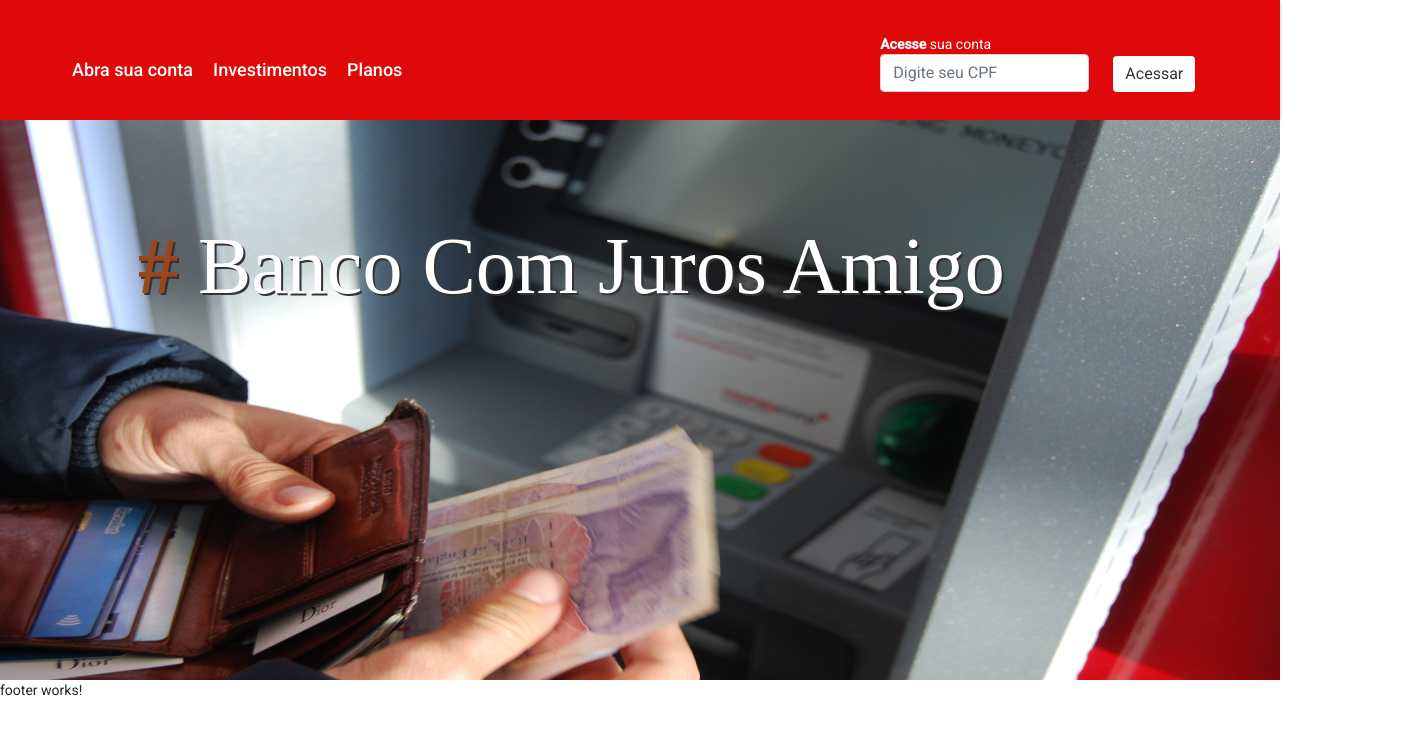
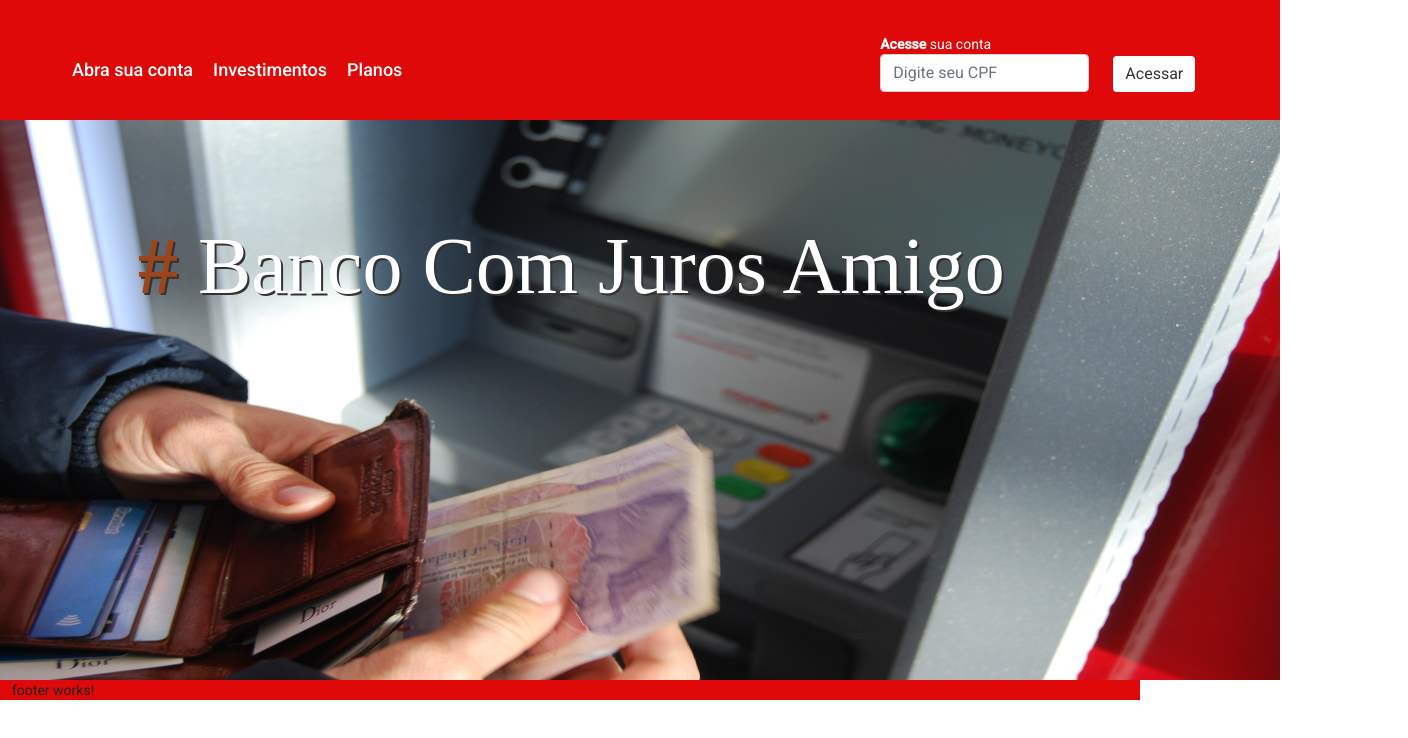
Before and after one commit to wallacewolv/fake-bank, an Angular app: page / in a window 1280 px wide. Shown: the top 738 px of the page, 1408 px wide, since content can reach past the window. Built offline with nearby package versions, Linux system fonts and the light colour scheme.

Commit message:
refactor: ajuste no layout

```diff
--- a/src/app/app.component.html
+++ b/src/app/app.component.html
@@ -1,7 +1,5 @@
 <div class="container">
-  <div class="row">
     <fake-bank-header></fake-bank-header>
     <fake-bank-content></fake-bank-content>
     <fake-bank-footer></fake-bank-footer>
-  </div>
 </div>
--- a/src/app/app.component.sass
+++ b/src/app/app.component.sass
@@ -1,6 +1,3 @@
 *
   margin: 0
   padding: 0
-  box-sizing: border-box
-  min-width: 100%
-  min-height: 100%
--- a/src/app/app.module.ts
+++ b/src/app/app.module.ts
@@ -9,7 +9,6 @@ import { NgbModule } from '@ng-bootstrap/ng-bootstrap';
 import { HeaderComponent } from './components/header/header.component';
 import { ContentComponent } from './components/content/content.component';
 import { FooterComponent } from './components/footer/footer.component';
-
 
 @NgModule({
   declarations: [
--- a/src/app/components/content/content.component.sass
+++ b/src/app/components/content/content.component.sass
@@ -9,8 +9,6 @@
   top: -60px
 
   .box-tile
-    width: 100vw
-    height: 100px
     position: absolute
     top: 30%
     left: 10%
@@ -32,8 +30,6 @@
   bottom: 0
   min-width: 100%
   min-height: 100%
-  width: auto
-  height: auto
   z-index: -1000
   background: url('../../../assets/images/people-bank.jpg') no-repeat
   background-size: 100% 100%
--- a/src/app/components/footer/footer.component.html
+++ b/src/app/components/footer/footer.component.html
@@ -1 +1,3 @@
-<p>footer works!</p>
+<div class="container">
+  <p>footer works!</p>
+</div>
--- a/src/app/components/footer/footer.component.sass
+++ b/src/app/components/footer/footer.component.sass
@@ -0,0 +1,4 @@
+.container
+  width: 100vw
+  heigth: 30vh
+  background: #e00909
--- a/src/app/components/header/header.component.sass
+++ b/src/app/components/header/header.component.sass
@@ -1,4 +1,5 @@
 .wrapper-header
+  width: 100vw
   height: 30vh,
   padding: 30px,
   background: #e00909,
```
